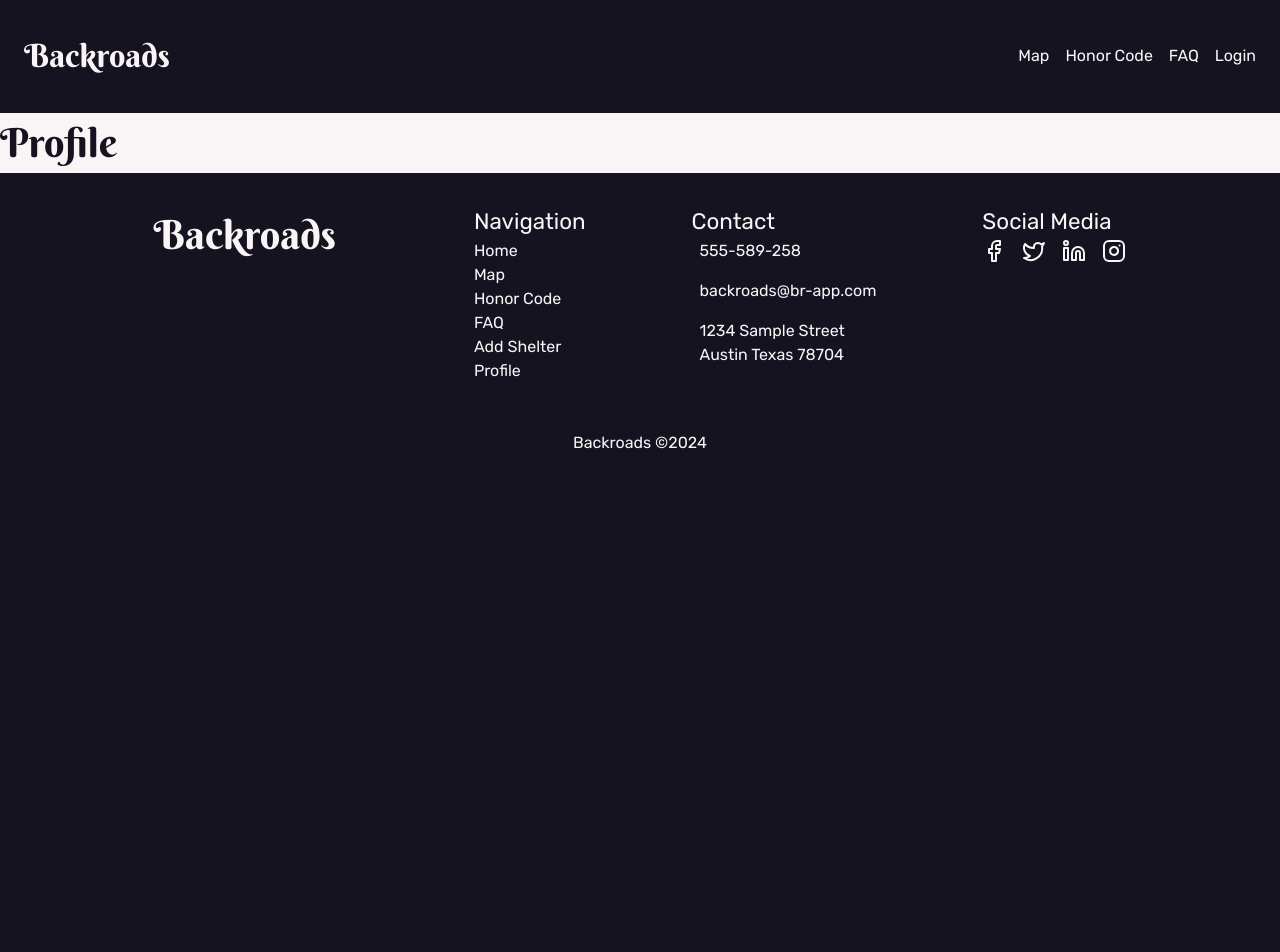
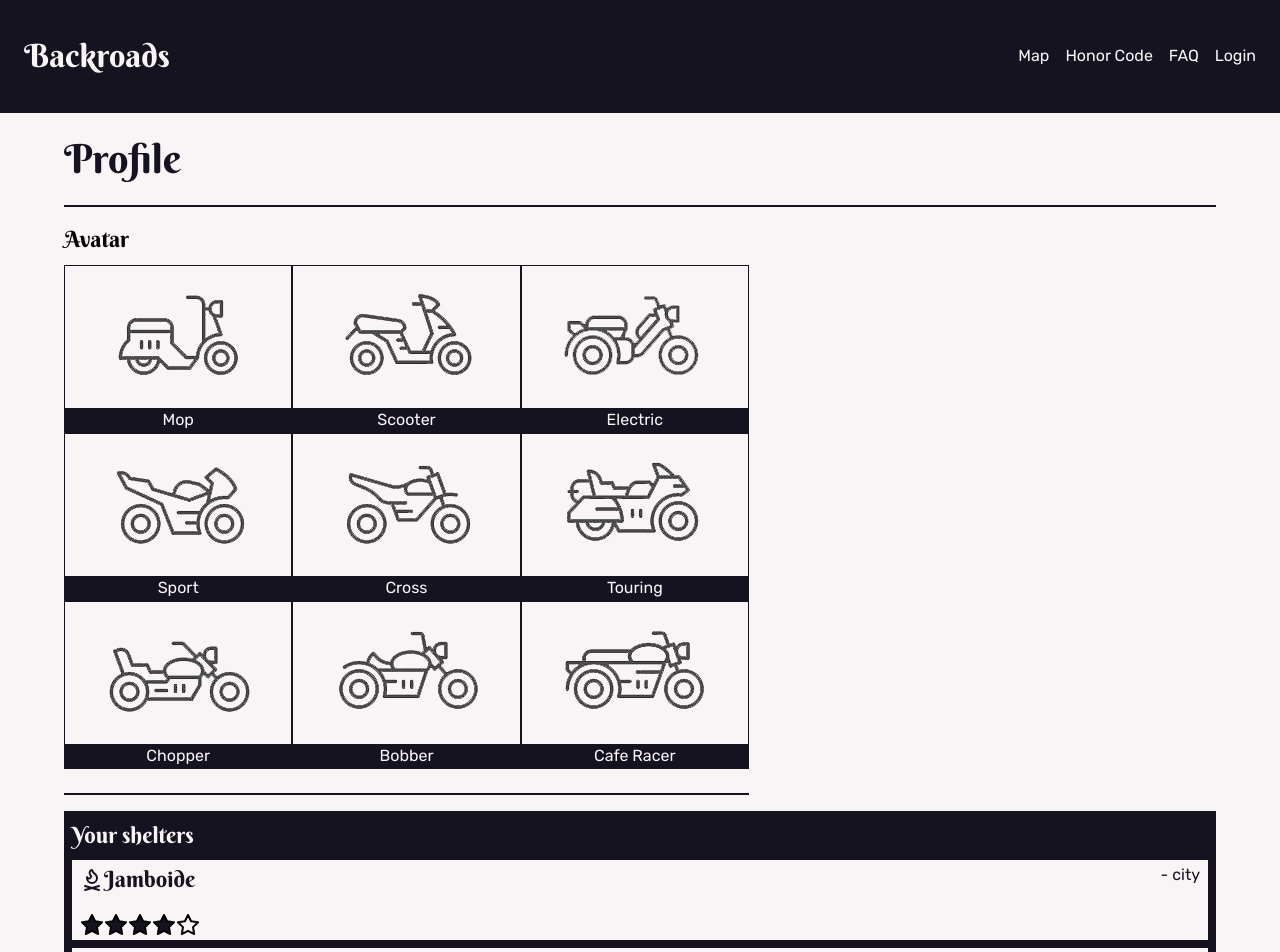
Before and after one commit to Cheshnark/backroads-front, a Next.js app: page /profile in a window 1280 px wide. Shown: the top 952 px of the page. Before the commit the page ends 800 px from the top, so only its background shows below. Built offline with nearby package versions, Linux system fonts and the light colour scheme; no server answers.

Commit message:
Create profile components.

```diff
--- /dev/null
+++ b/src/app/profile/components/BikeAvatar/BikeAvatar.jsx
@@ -0,0 +1,77 @@
+'use client'
+
+import styles from './BikeAvatar.module.css'
+
+const BikeAvatar = ({ clicked, setCliked }) => {
+  const bikesArr = [
+    {
+      id: 111,
+      img: '/images/profile/cycle01.png',
+      text: 'Mop'
+    },
+    {
+      id: 112,
+      img: '/images/profile/cycle02.png',
+      text: 'Scooter'
+    },
+    {
+      id: 113,
+      img: '/images/profile/cycle03.png',
+      text: 'Electric'
+    },
+    {
+      id: 114,
+      img: '/images/profile/cycle04.png',
+      text: 'Sport'
+    },
+    {
+      id: 115,
+      img: '/images/profile/cycle05.png',
+      text: 'Cross'
+    },
+    {
+      id: 116,
+      img: '/images/profile/cycle06.png',
+      text: 'Touring'
+    },
+    {
+      id: 117,
+      img: '/images/profile/cycle07.png',
+      text: 'Chopper'
+    },
+    {
+      id: 118,
+      img: '/images/profile/cycle08.png',
+      text: 'Bobber'
+    },
+    {
+      id: 119,
+      img: '/images/profile/cycle09.png',
+      text: 'Cafe Racer'
+    }
+  ]
+
+  const handleClick = (e) => {
+    setCliked(e.target.value)
+  }
+
+  return (
+    <section className={`${styles.profileBike} flex flex-col gap-2`}>
+      <h3 className='font-berkshire'>Avatar</h3>
+      <div className='grid grid-cols-2 md:grid-cols-3'>
+        {bikesArr.map(bike => (
+          <div onClick={(e) => handleClick(e)} key={bike.id} className={`${styles.bikeCard} flex flex-col items-center ${clicked === bike.text && 'bg-bikerRed'}`}>
+            <input type='radio' id={bike.text} value={bike.text} className='hidden' />
+            <label htmlFor={bike.text} className='flex flex-col items-center w-full'>
+              <img src={bike.img} alt={bike.text} />
+              <p>{bike.text}</p>
+            </label>
+          </div>
+        ))}
+      </div>
+      <hr />
+    </section>
+  )
+}
+
+export default BikeAvatar
--- /dev/null
+++ b/src/app/profile/components/BikeAvatar/BikeAvatar.module.css
@@ -0,0 +1,22 @@
+/* ---------- Bike Avatar ---------- */
+.profileBike {
+  max-width: 320px;
+}
+
+@media (width >= 768px) {
+  .profileBike {
+    max-width: 685px;
+  }
+}
+
+.bikeCard {
+  border: 1px solid #161320;
+}
+
+.bikeCard p:last-child {
+  width: 100%;
+
+  text-align: center;
+  background-color: #161320;
+  color: #F9F4F6;
+}
--- /dev/null
+++ b/src/app/profile/components/ProfileMedia/ProfileMedia.jsx
@@ -0,0 +1,18 @@
+import styles from './ProfileMedia.module.css'
+
+const ProfileMedia = ({ profile }) => {
+  return (
+    <div className={styles.profileSocial}>
+      <h4 className='font-berkshire'>Social networks</h4>
+      <div className='mt-2'>
+        <p className='flex justify-between max-w-40'><span>Web: </span>{profile?.website}</p>
+        <p className='flex justify-between max-w-40'><span>Facebook: </span>{profile?.facebook}</p>
+        <p className='flex justify-between max-w-40'><span>Instagram: </span>{profile?.instagram}</p>
+        <p className='flex justify-between max-w-40'><span>Twitter: </span>{profile?.twitter}</p>
+        <p className='flex justify-between max-w-40'><span>Youtube: </span>{profile?.youtube}</p>
+      </div>
+    </div>
+  )
+}
+
+export default ProfileMedia
--- /dev/null
+++ b/src/app/profile/components/ProfileShelters/ProfileShelters.jsx
@@ -0,0 +1,69 @@
+import styles from './ProfileShelters.module.css'
+
+import Link from 'next/link'
+import { FlameKindling } from 'lucide-react'
+
+import { iterateScore } from '@/utils/iterateScore'
+
+const ProfileShelters = () => {
+  const cards = [
+    {
+      title: 'Jamboide',
+      locationType: 'city',
+      score: 3.5
+    },
+    {
+      title: 'Jamboide',
+      locationType: 'city',
+      score: 3.2
+    },
+    {
+      title: 'Jamboide',
+      locationType: 'city',
+      score: 3.4
+    },
+    {
+      title: 'Jamboide',
+      locationType: 'city',
+      score: 4.5
+    },
+    {
+      title: 'Jamboide',
+      locationType: 'city',
+      score: 4.8
+    },
+    {
+      title: 'Jamboide',
+      locationType: 'city',
+      score: 2.5
+    },
+    {
+      title: 'Jamboide',
+      locationType: 'city',
+      score: 1.5
+    }
+  ]
+
+  return (
+    <section className={styles.profileShelters}>
+      <h3 className='font-berkshire'>Your shelters</h3>
+      <div className={`${styles.shelterCardsContainer} flex flex-col gap-2 w-full`}>
+        {cards.map(card => (
+          <Link href={'/location'} key={card.score}>
+            <div className={`${styles.shelterCard} flex justify-between`}>
+              <div className='flex flex-col gap-2'>
+                <h3 className='font-berkshire flex items-center'><FlameKindling />{card.title}</h3>
+                <div className='flex'>
+                  {iterateScore(card.score)}
+                </div>
+              </div>
+              <p>- {card.locationType}</p>
+            </div>
+          </Link>
+        ))}
+      </div>
+    </section>
+  )
+}
+
+export default ProfileShelters
--- /dev/null
+++ b/src/app/profile/components/ProfileShelters/ProfileShelters.module.css
@@ -0,0 +1,27 @@
+.profileShelters {
+  min-height: 100px;
+  padding: 0.5rem;
+  margin-bottom: 1.5rem;
+
+  background-color: #161320;
+}
+
+.profileShelters h3 {
+  padding-bottom: 0.5rem;
+  color: #F9F4F6;
+}
+
+.shelterCardsContainer {
+  max-height: 350px;
+  overflow-y: scroll;
+}
+
+.shelterCard {
+  padding: 0.2rem 0.5rem;
+
+  background-color: #F9F4F6;
+}
+
+.shelterCard h3 {
+  color: #161320;
+}
--- a/src/app/profile/page.js
+++ b/src/app/profile/page.js
@@ -3,11 +3,16 @@
 import styles from './page.module.css'
 
 import axios from 'axios'
+import { useEffect, useState } from 'react'
+
 import useAuthStore from '@/stores/AuthStore'
-import { useEffect, useState } from 'react'
+import BikeAvatar from './components/BikeAvatar/BikeAvatar'
+import ProfileMedia from './components/ProfileMedia/ProfileMedia'
+import ProfileShelters from './components/ProfileShelters/ProfileShelters'
 
 const Profile = () => {
   const [profile, setProfile] = useState(null)
+  const [clicked, setCliked] = useState(null)
   const { session } = useAuthStore()
 
   useEffect(() => {
@@ -23,33 +28,26 @@ const Profile = () => {
 
   return (
     <main className={styles.profile}>
+      <div className={styles.profileContainer}>
         <h2 className='font-berkshire'>Profile</h2>
         <div>
           {profile &&
-          <section>
+            <section className={`${styles.profileInfo} flex flex-col gap-4`}>
               <div>
-              <h3 className='font-rubik'>User name: {profile?.name}</h3>
-              <h4>Email: {profile?.email}</h4>
+                <h3 className='font-rubik'><span className='font-berkshire'>User name: </span>{profile?.name}</h3>
+                <h4 className='font-rubik'><span className='font-berkshire'>Email: </span>{profile?.email}</h4>
               </div>
               <div>
                 <h4 className='font-berkshire'>Description</h4>
                 <p>{profile?.description}</p>
               </div>
-            <div className={styles.profileSocial}>
-              <p><span>Web: </span>{profile?.website}</p>
-              <p><span>Facebook: </span>{profile?.facebook}</p>
-              <p><span>Instagram: </span>{profile?.instagram}</p>
-              <p><span>Twitter: </span>{profile?.twitter}</p>
-              <p><span>Youtube: </span>{profile?.youtube}</p>
-            </div>
+              <ProfileMedia />
             </section>}
           <div>
-          <section className={styles.profileBike}>
-
-          </section>
-          <section className={styles.profileShelters}>
-
-          </section>
+            <hr />
+            <BikeAvatar profile={profile} clicked={clicked} setCliked={setCliked} />
+            <ProfileShelters />
+          </div>
         </div>
       </div>
     </main>
--- a/src/app/profile/page.module.css
+++ b/src/app/profile/page.module.css
@@ -1,7 +1,13 @@
 .profile {
   margin-top: 7rem;
+  padding: 1rem 0 1.5rem 0;
 
   background-color: #F9F4F6;
+}
+
+.profileContainer {
+  width: 90%;
+  margin: 0 auto;
 }
 
 .profile h2,
@@ -9,6 +15,23 @@
   color: #161320;
 }
 
+.profile h4 {
+  font-size: 1.2rem;
+}
+
+.profile hr {
+  margin: 1rem 0;
+  border: 1px solid #161320;
+}
+
+.profileInfo {
+  margin-top: 0.5rem;
+}
+
 .profileSocial span {
   font-weight: 600;
 }
+
+.profileBike {
+  margin-top: 1rem;
+}
--- a/tailwind.config.js
+++ b/tailwind.config.js
@@ -15,6 +15,9 @@ module.exports = {
       fontFamily: {
         berkshire: ['var(--font-berkshire)'],
         rubik: ['var(--font-rubik)']
+      },
+      colors: {
+        bikerRed: '#D14836'
       }
     }
   },
```
Also changed, not shown: src/app/profile/components/ProfileMedia/ProfileMedia.module.css (added). Lines whose indentation alone changed are shown as unchanged.
